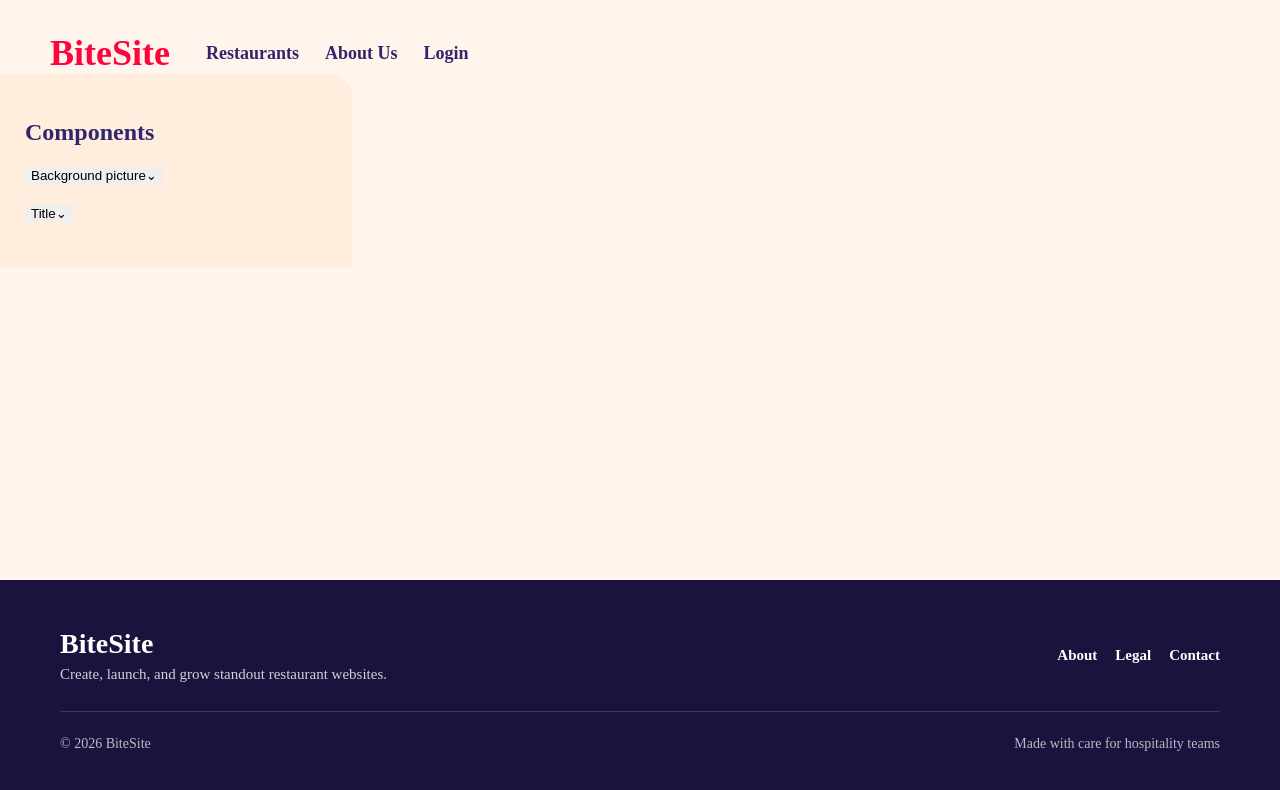
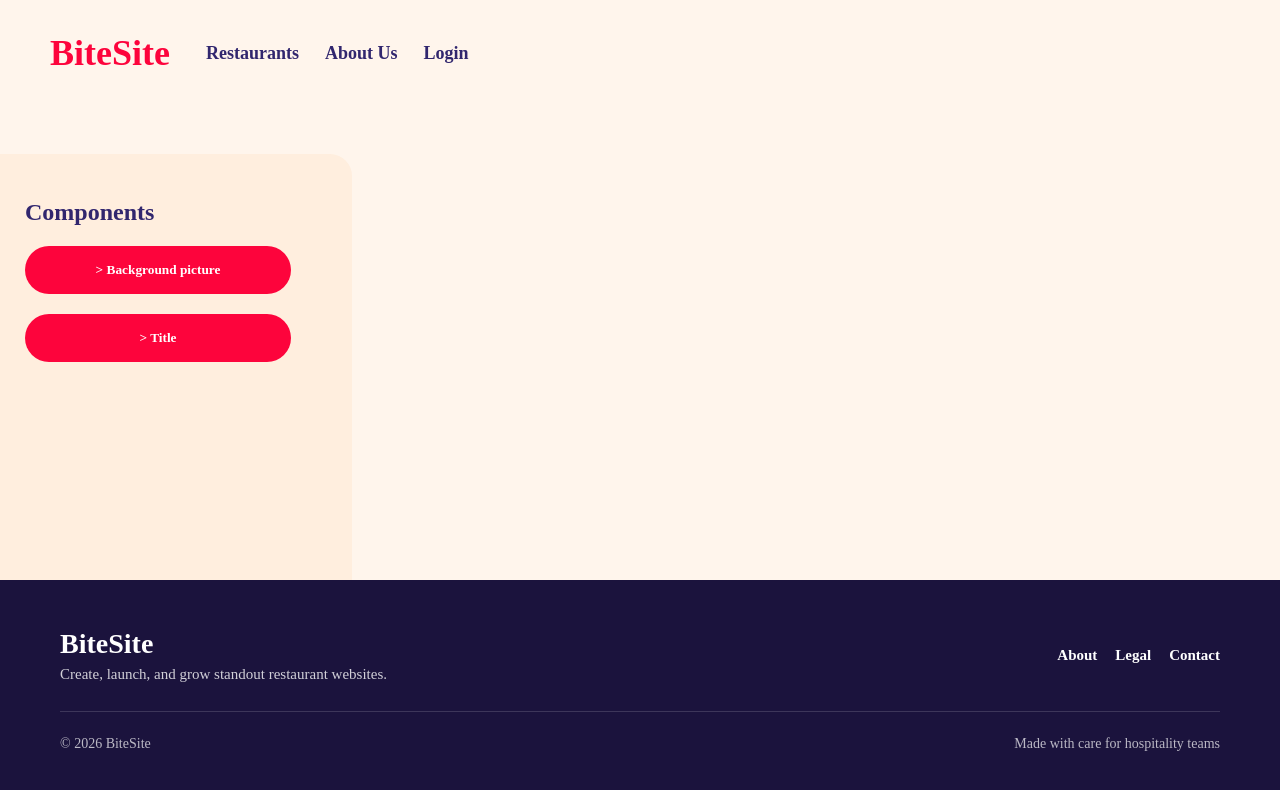
Before and after one commit to davide-muzzi/BiteSite, a Vue app in the folder Frontend/: page /editor in a window 1280 px wide. Shown: the top 790 px of the page. Built offline with nearby package versions, Linux system fonts and the light colour scheme; a web font is replaced by a local one.

Commit message:
feat(EditorSidebar): Updated the design and tried a few things out.

```diff
--- a/Frontend/src/components/editor-sidebar/EditorComponent.vue
+++ b/Frontend/src/components/editor-sidebar/EditorComponent.vue
@@ -18,10 +18,11 @@ const isOpen = ref(props.startOpen);
 </script>
 
 <template>
+<!-- 20% ChatGPT -->
     <div class="editor-dropdown">
         <button class="dropdown-header" @click="isOpen = !isOpen">
+            <span class="icon">{{ isOpen ? '∨ ' : '> ' }}</span>
             <span class="title">{{ title }}</span>
-            <span class="icon">{{ isOpen ? '⌃' : '⌄' }}</span>
         </button>
 
         <div v-if="isOpen" class="dropdown-content">
@@ -34,28 +35,22 @@ const isOpen = ref(props.startOpen);
 .editor-dropdown {
     margin-bottom: 20px;
 }
-.dropdowm-header {
-    display: flex;
-    justify-content: space-between;
-    align-items: center;
-    width: 100%;
-    padding: 10px 15px;
-    background-color: var(--dropdown-color);
-    border: none;
-    border-radius: 8px;
-    cursor: pointer;
-}
 
-.button {
-    width: 100%;
-    height: 64px;
-    border-radius: 999px;
+
+.dropdown-header {
+    width: 266px;
+    height: 48px;
+    border-radius: 66px;
     border: none;
     background-color: var(--accent);
     color: white;
-    font-size: 18px;
-    font-weight: 700;
-    cursor: pointer;
-    transition: background 0.2s ease, transform 0.2s ease;
+    font-family: var(--font);
+    font-weight: 600;
+    font-size: 22 px;
 }
+
+
+
+
+
 </style>
--- a/Frontend/src/components/editor-sidebar/component-properties/Background.vue
+++ b/Frontend/src/components/editor-sidebar/component-properties/Background.vue
@@ -1,3 +1,5 @@
+AI Placeholder!
+
 <script setup>
 import { ref } from 'vue'
 
@@ -16,6 +18,7 @@ const backgroundImage = ref('')
     display: flex;
     flex-direction: column;
     gap: 8px;
+    margin-top: 16px;
 }
 
 input {
--- a/Frontend/src/components/editor-sidebar/component-properties/Title.vue
+++ b/Frontend/src/components/editor-sidebar/component-properties/Title.vue
@@ -1,3 +1,5 @@
+AI Placeholder!
+
 <script setup>
 import { reactive } from 'vue'
 
@@ -37,6 +39,7 @@ const titleSettings = reactive({
     display: flex;
     flex-direction: column;
     gap: 8px;
+    margin-top: 16px;
 }
 
 input,
--- a/Frontend/src/views/Editor.vue
+++ b/Frontend/src/views/Editor.vue
@@ -25,10 +25,13 @@ body {
     background-color: var(--card-color);
     border-top-right-radius: 22px;
     padding: 25px;
+    height: 100%;
 }
 
 .editor-page {
     display: flex;
+    margin-top: 80px;
+    height: 100%;
 }
 
 
```
